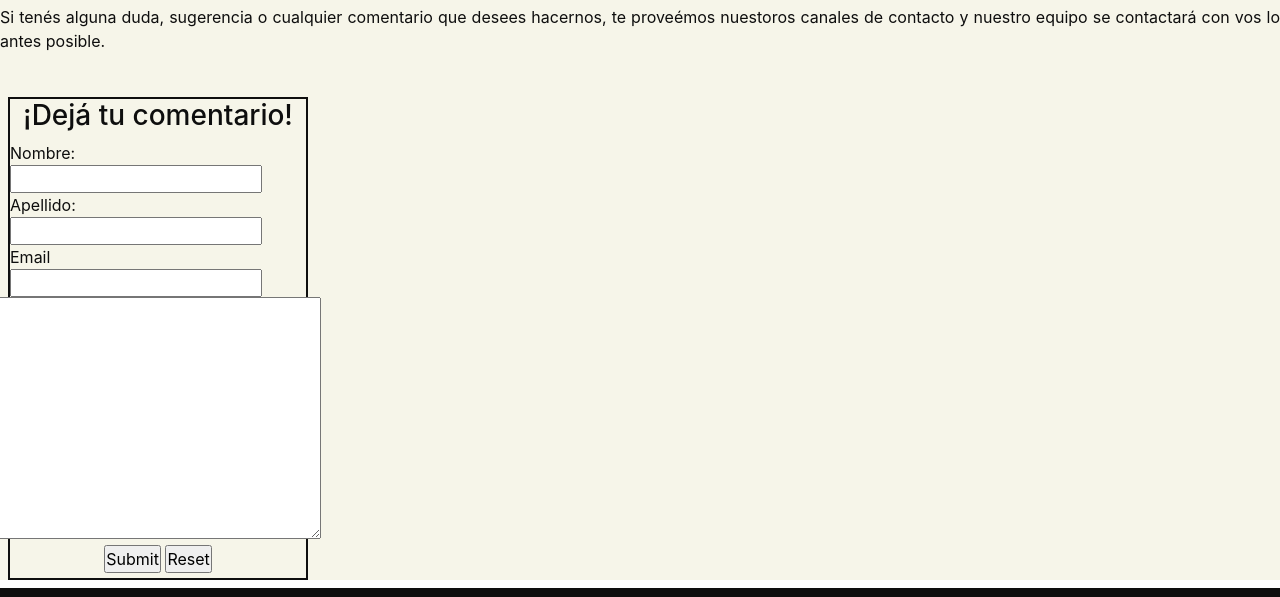
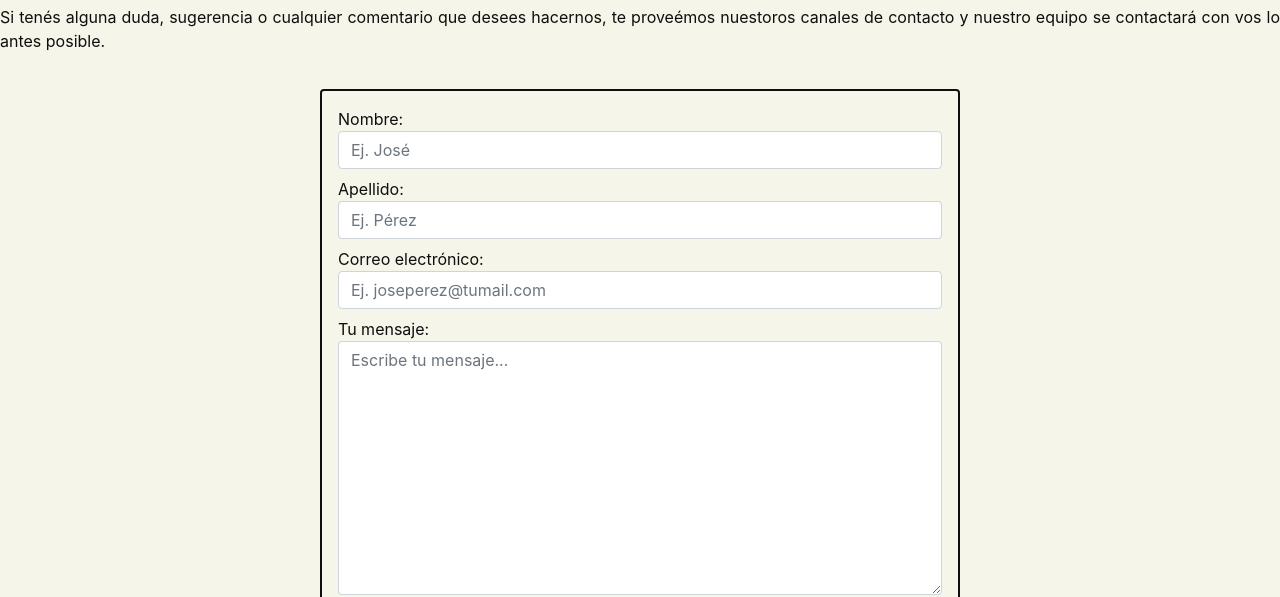
Before and after one commit to FrannOliva/BlueFragances, a plain HTML site: page pages/contacto.html in a window 1280 px wide. Shown: the part 235-832 px from the top of the page. Drawn offline with nearby package versions, Linux system fonts and the light colour scheme.

Commit message:
Formulario de contacto

```diff
--- a/css/style.css
+++ b/css/style.css
@@ -44,15 +44,12 @@ header nav a img{
     width: 148px;
 }
 
-/*(margin, padding) top right bottom left*/
 /*---------MAIN---------*/
 main{
     background-color: #f6f5e9;
     color:#0e0e0e;
     font-family: 'Inter', sans-serif;
 }
-
-
 
 /*----INDEX----*/
 .primerImagen{
@@ -294,18 +291,24 @@ main{
     text-align: justify;
 }
 
-.comentarios{
-    display: flex;
-    flex-direction: column;
-    align-items: center;
-    justify-content: center;
-    border: 2px #0e0e0e solid;
-    height: auto;
-    width: 300px;
-    padding-bottom: 5px;
-    margin: 8px;
+/*----CONTACTO----*/
+.formularioContacto{
+    padding-bottom: 20px;
+}
+.card{
+    background-color: #f6f5e9;
+    border: #0e0e0e solid 2px;
 }
 
+.btn{
+    border: #0e0e0e solid 2px;
+    color: #0e0e0e;
+}
+
+.btn:hover{
+    background-color: #0e0e0e;
+    color: #f6f5e9;
+}
 
 /*---------FOOTER---------*/
 footer{
--- a/pages/contacto.html
+++ b/pages/contacto.html
@@ -48,27 +48,33 @@
             <p>Si tenés alguna duda, sugerencia o cualquier comentario que desees hacernos, te proveémos nuestoros
                 canales de contacto y nuestro equipo se contactará con vos lo antes posible. </p>
         </section>
-        <section>
-            <div class="comentarios">
-                <h3>¡Dejá tu comentario!</h3>
-                <div>
+        <section class="formularioContacto d-flex justify-content-center">
+            <div class="card col-sm-6 p-3">
+                <div class="mb-2">
+                    <form action="">
+                        <div class="mb-2">
                             <label for="nombre">Nombre:</label>
-                    <input type="text" name="nombre" id="nombre">
+                            <input class="form-control" type="text" name="nombre" id="nombre" placeholder="Ej. José">
                         </div>
-                <div>
+                        <div class="mb-2">
                             <label for="apellido">Apellido:</label>
-                    <input type="text" name="apellido" id="apellido">
+                            <input class="form-control" type="text" name="apellido" id="apellido"
+                                placeholder="Ej. Pérez">
                         </div>
-                <div>
-                    <label for="email">Email</label>
-                    <input type="email" name="email" id="email">
+                        <div class="mb-2">
+                            <label for="correo">Correo electrónico:</label>
+                            <input class="form-control" type="text" name="correo" id="correo"
+                                placeholder="Ej. joseperez@tumail.com" required>
                         </div>
-                <div>
-                    <textarea name="" id="" cols="30" rows="10"></textarea>
+                        <div class="mb-2">
+                            <label for="mensaje">Tu mensaje:</label>
+                            <textarea name="mensaje" id="mensaje" placeholder="Escribe tu mensaje..." cols="30"
+                                rows="10" class="form-control"></textarea>
                         </div>
-                <div>
-                    <input type="submit">
-                    <input type="reset">
+                        <div class="d-flex justify-content-center">
+                            <button class="btn">ENVIAR</button>
+                        </div>
+                    </form>
                 </div>
             </div>
         </section>
```
Lines whose indentation alone changed are shown as unchanged.
